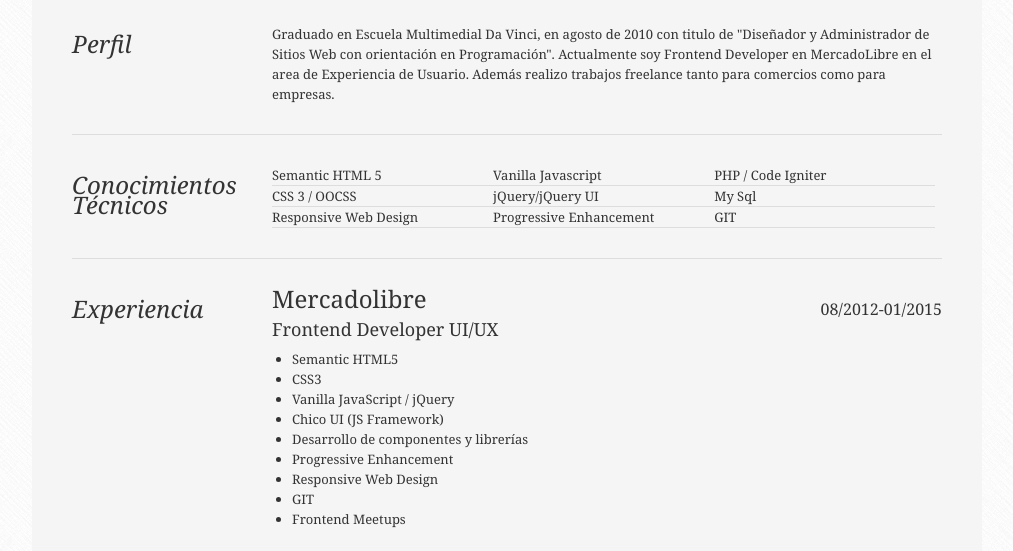
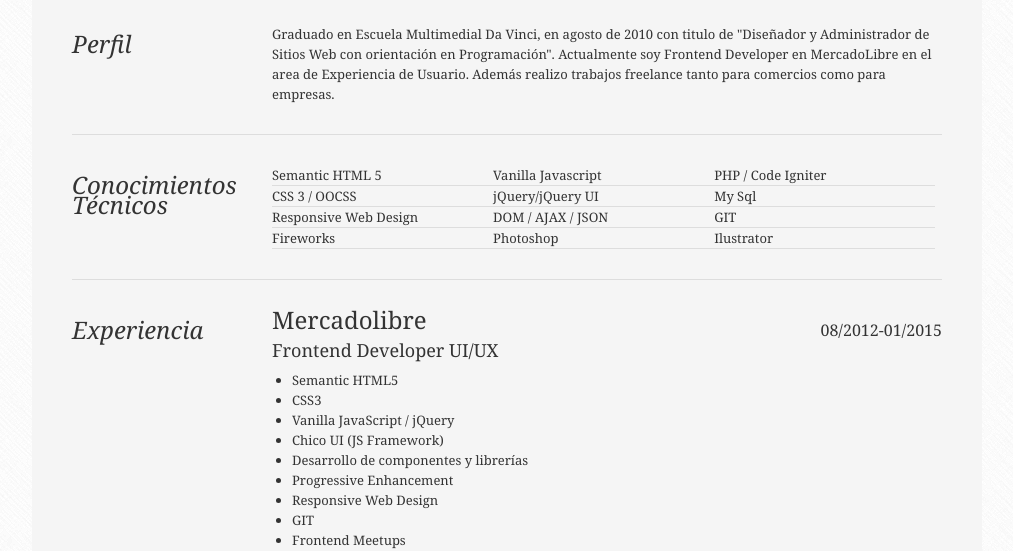
Before and after one commit to mgimenez/joptiwebs, a plain HTML site: page cv/index.html in a window 1280 px wide. Shown: the part 254-805 px from the top of the page, without its empty margins (133-1146 px from the left). Drawn offline with Linux system fonts and the light colour scheme.

Commit message:
add skills

```diff
--- a/cv/index.html
+++ b/cv/index.html
@@ -49,16 +49,19 @@
 						<li>Semantic HTML 5</li>
 						<li>CSS 3 / OOCSS</li>
 						<li>Responsive Web Design</li>
+						<li>Fireworks</li>
 					</ul>
 					<ul>
 						<li>Vanilla Javascript</li>
 						<li>jQuery/jQuery UI</li>
-						<li>Progressive Enhancement</li>
+						<li>DOM / AJAX / JSON</li>
+						<li>Photoshop</li>
 					</ul>
 					<ul>
 						<li>PHP / Code Igniter</li>
 						<li>My Sql</li>
 						<li>GIT</li>
+						<li>Ilustrator</li>
 					</ul>
 				</div>
 			</article>
```
